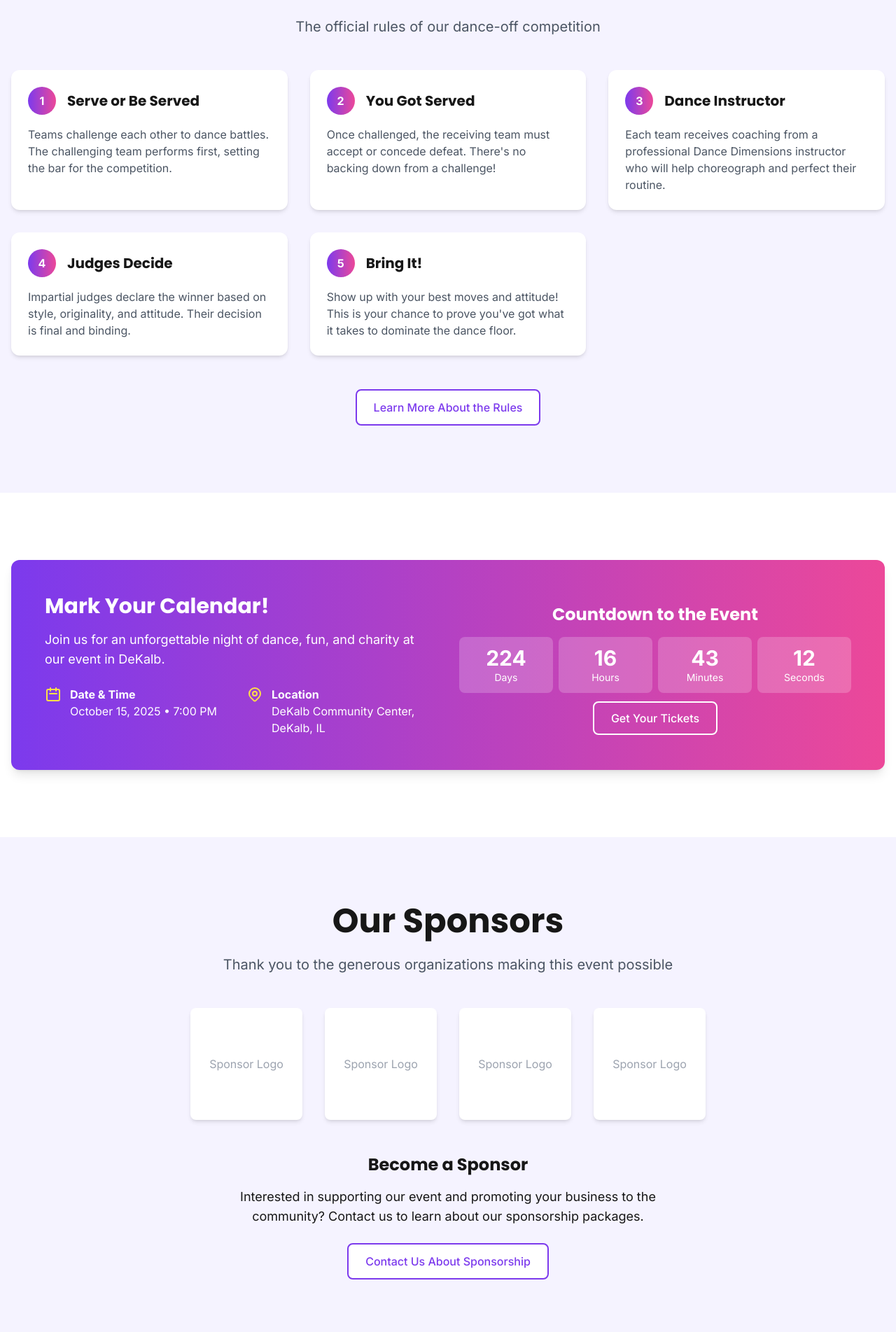
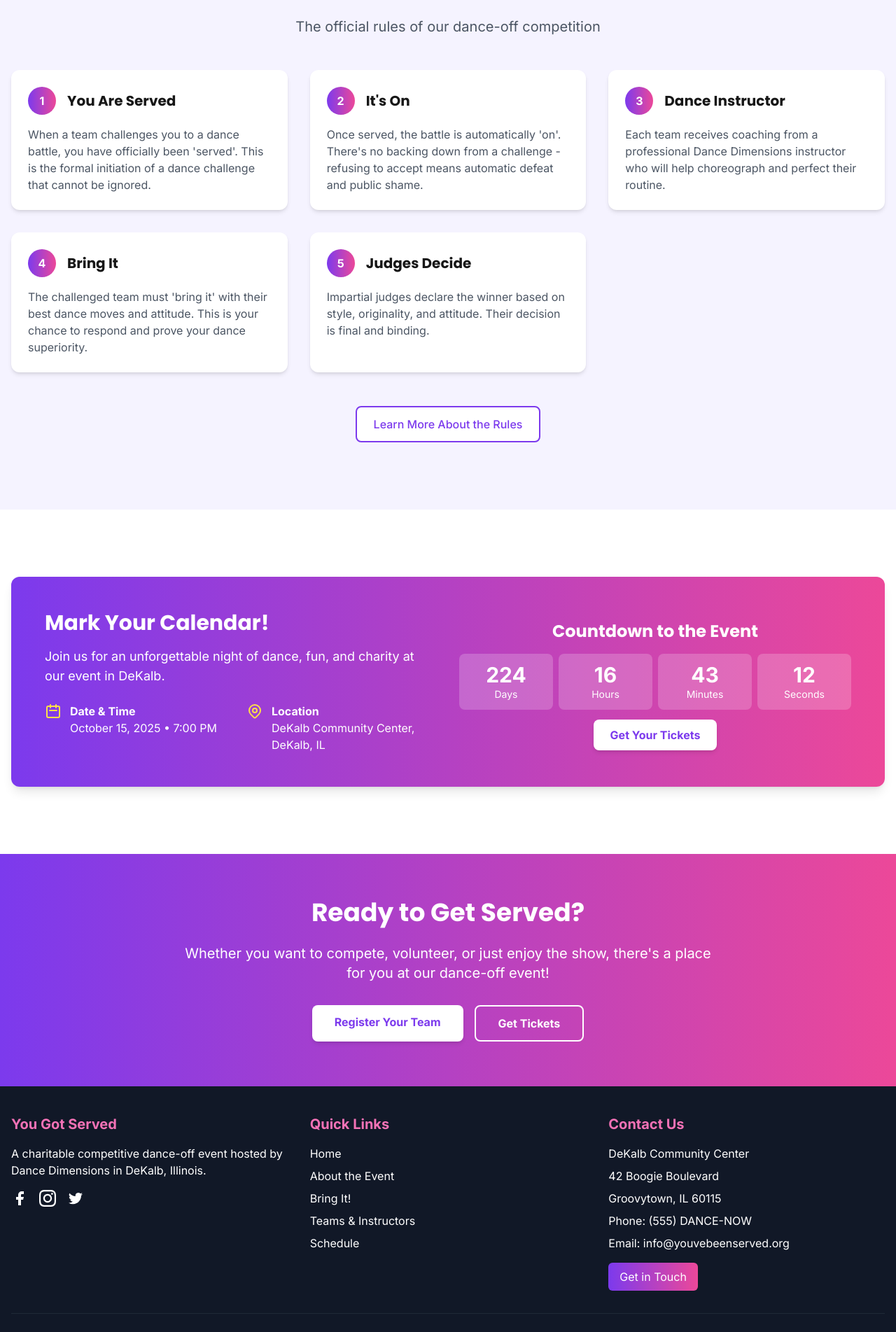
Before and after one commit to ShawnKBeck/dance-off, a Next.js app: page / in a window 1280 px wide. Shown: the part 1400-3303 px from the top of the page at 70% size. Built offline with nearby package versions, Linux system fonts and the light colour scheme.

Commit message:
Update dance-off rules order and remove testimonials section

```diff
--- a/src/app/page.tsx
+++ b/src/app/page.tsx
@@ -6,13 +6,13 @@ export default function Home() {
   const rules = [
     {
       number: 1,
-      title: "Serve or Be Served",
-      description: "Teams challenge each other to dance battles. The challenging team performs first, setting the bar for the competition.",
+      title: "You Are Served",
+      description: "When a team challenges you to a dance battle, you have officially been 'served'. This is the formal initiation of a dance challenge that cannot be ignored.",
     },
     {
       number: 2,
-      title: "You Got Served",
-      description: "Once challenged, the receiving team must accept or concede defeat. There's no backing down from a challenge!",
+      title: "It's On",
+      description: "Once served, the battle is automatically 'on'. There's no backing down from a challenge - refusing to accept means automatic defeat and public shame.",
     },
     {
       number: 3,
@@ -21,13 +21,13 @@ export default function Home() {
     },
     {
       number: 4,
-      title: "Judges Decide",
-      description: "Impartial judges declare the winner based on style, originality, and attitude. Their decision is final and binding.",
+      title: "Bring It",
+      description: "The challenged team must 'bring it' with their best dance moves and attitude. This is your chance to respond and prove your dance superiority.",
     },
     {
       number: 5,
-      title: "Bring It!",
-      description: "Show up with your best moves and attitude! This is your chance to prove you've got what it takes to dominate the dance floor.",
+      title: "Judges Decide",
+      description: "Impartial judges declare the winner based on style, originality, and attitude. Their decision is final and binding.",
     },
   ];
 
@@ -189,24 +189,32 @@ export default function Home() {
                 <h3 className="text-2xl font-bold mb-2 font-poppins">Countdown to the Event</h3>
                 <div className="grid grid-cols-4 gap-2 mt-4">
                   <div className="bg-white/20 rounded-lg p-3">
-                    <div className="text-3xl font-bold">224</div>
+                    <div className="text-3xl font-bold">
+                      224
+                    </div>
                     <div className="text-sm">Days</div>
                   </div>
                   <div className="bg-white/20 rounded-lg p-3">
-                    <div className="text-3xl font-bold">16</div>
+                    <div className="text-3xl font-bold">
+                      16
+                    </div>
                     <div className="text-sm">Hours</div>
                   </div>
                   <div className="bg-white/20 rounded-lg p-3">
-                    <div className="text-3xl font-bold">43</div>
+                    <div className="text-3xl font-bold">
+                      43
+                    </div>
                     <div className="text-sm">Minutes</div>
                   </div>
                   <div className="bg-white/20 rounded-lg p-3">
-                    <div className="text-3xl font-bold">12</div>
+                    <div className="text-3xl font-bold">
+                      12
+                    </div>
                     <div className="text-sm">Seconds</div>
                   </div>
                 </div>
                 <div className="mt-6">
-                  <Link href="/tickets" className="btn-tertiary bg-white text-purple-600 hover:bg-yellow-100">
+                  <Link href="/tickets" className="bg-white text-purple-600 font-bold py-3 px-6 rounded-lg hover:bg-gray-100 transition duration-300 transform hover:scale-105 shadow-md">
                     Get Your Tickets
                   </Link>
                 </div>
@@ -216,36 +224,19 @@ export default function Home() {
         </div>
       </section>
 
-      {/* Sponsors Section */}
-      <section className="section-padding bg-purple-50">
+      {/* CTA Section */}
+      <section className="py-16 bg-gradient-to-r from-purple-600 to-pink-500 text-white">
         <div className="container mx-auto px-4 text-center">
-          <h2 className="section-title">Our Sponsors</h2>
-          <p className="section-subtitle">
-            Thank you to the generous organizations making this event possible
+          <h2 className="text-3xl md:text-4xl font-bold mb-6 font-poppins">Ready to Get Served?</h2>
+          <p className="text-xl max-w-3xl mx-auto mb-8">
+            Whether you want to compete, volunteer, or just enjoy the show, there&apos;s a place for you at our dance-off event!
           </p>
-
-          <div className="flex flex-wrap justify-center items-center gap-8 mt-12">
-            <div className="bg-white p-6 rounded-lg shadow-md w-40 h-40 flex items-center justify-center">
-              <p className="text-gray-400 dark:text-gray-500">Sponsor Logo</p>
-            </div>
-            <div className="bg-white p-6 rounded-lg shadow-md w-40 h-40 flex items-center justify-center">
-              <p className="text-gray-400 dark:text-gray-500">Sponsor Logo</p>
-            </div>
-            <div className="bg-white p-6 rounded-lg shadow-md w-40 h-40 flex items-center justify-center">
-              <p className="text-gray-400 dark:text-gray-500">Sponsor Logo</p>
-            </div>
-            <div className="bg-white p-6 rounded-lg shadow-md w-40 h-40 flex items-center justify-center">
-              <p className="text-gray-400 dark:text-gray-500">Sponsor Logo</p>
-            </div>
-          </div>
-
-          <div className="mt-12">
-            <h3 className="text-2xl font-bold mb-4 font-poppins">Become a Sponsor</h3>
-            <p className="text-lg max-w-2xl mx-auto mb-6">
-              Interested in supporting our event and promoting your business to the community? Contact us to learn about our sponsorship packages.
-            </p>
-            <Link href="/contact" className="btn-secondary inline-block">
-              Contact Us About Sponsorship
+          <div className="flex flex-wrap justify-center gap-4">
+            <Link href="/register" className="bg-white text-purple-600 font-bold py-3 px-8 rounded-lg hover:bg-gray-100 transition duration-300 transform hover:scale-105 shadow-md">
+              Register Your Team
+            </Link>
+            <Link href="/tickets" className="bg-transparent border-2 border-white text-white font-bold py-3 px-8 rounded-lg hover:bg-white/10 transition duration-300 transform hover:scale-105">
+              Get Tickets
             </Link>
           </div>
         </div>
--- a/src/app/rules/page.tsx
+++ b/src/app/rules/page.tsx
@@ -5,13 +5,13 @@ export default function RulesPage() {
   const rules = [
     {
       number: 1,
-      title: "Serve or Be Served",
-      description: "Teams challenge each other to dance battles. The challenging team performs first, setting the bar for the competition.",
+      title: "You Are Served",
+      description: "When a team challenges you to a dance battle, you have officially been 'served'. This is the formal initiation of a dance challenge that cannot be ignored.",
     },
     {
       number: 2,
-      title: "You Got Served",
-      description: "Once challenged, the receiving team must accept or concede defeat. There's no backing down from a challenge!",
+      title: "It's On",
+      description: "Once served, the battle is automatically 'on'. There's no backing down from a challenge - refusing to accept means automatic defeat and public shame.",
     },
     {
       number: 3,
@@ -20,13 +20,13 @@ export default function RulesPage() {
     },
     {
       number: 4,
-      title: "Judges Decide",
-      description: "Impartial judges declare the winner based on style, originality, and attitude. Their decision is final and binding.",
+      title: "Bring It",
+      description: "The challenged team must 'bring it' with their best dance moves and attitude. This is your chance to respond and prove your dance superiority.",
     },
     {
       number: 5,
-      title: "Bring It!",
-      description: "Show up with your best moves and attitude! This is your chance to prove you've got what it takes to dominate the dance floor.",
+      title: "Judges Decide",
+      description: "Impartial judges declare the winner based on style, originality, and attitude. Their decision is final and binding.",
     },
   ];
 
@@ -51,7 +51,7 @@ export default function RulesPage() {
             Bring It!
           </h1>
           <p className="text-xl text-white max-w-3xl mx-auto drop-shadow-md text-shadow">
-            Official Dance-Off Rules Inspired by South Park
+            Official Dance-Off Rules
           </p>
         </div>
       </section>
@@ -93,20 +93,20 @@ export default function RulesPage() {
         </div>
       </section>
 
-      {/* South Park Inspiration */}
+      {/* Cultural Inspiration */}
       <section className="section-padding bg-purple-50 dark:bg-slate-800">
         <div className="container mx-auto px-4">
           <div className="max-w-4xl mx-auto">
-            <h2 className="text-3xl font-bold mb-6 font-poppins text-center">The South Park Inspiration</h2>
+            <h2 className="text-3xl font-bold mb-6 font-poppins text-center">The Dance Battle Tradition</h2>
             <div className="bg-white dark:bg-slate-700 p-8 rounded-lg shadow-md">
               <p className="text-lg mb-4">
-                Our &quot;You Got Served&quot; event pays homage to the iconic South Park episode where Stan, Kyle, Kenny, and Cartman find themselves in an unexpected dance battle after being &quot;served&quot; by a rival dance crew.
+                Our &quot;You Got Served&quot; event celebrates the rich tradition of dance battles that have been a cornerstone of street dance culture for decades.
               </p>
               <p className="text-lg mb-4">
-                While our event takes inspiration from this comedic portrayal, we&apos;ve transformed it into a positive community experience that celebrates dance as an art form and a way to bring people together for a good cause.
+                The three sacred rules of dance battles form the foundation of our competition: when you are served, it&apos;s automatically on, and then you have to bring it. These principles have guided dance battles across many styles and communities.
               </p>
               <p className="text-lg">
-                Don&apos;t worry - no actual &quot;serving&quot; or dance intimidation is required! Just bring your enthusiasm, support your favorite team, and enjoy the show!
+                While our event transforms this competitive tradition into a positive community experience, we maintain the spirit of the challenge: accepting the call to dance and bringing your absolute best to the floor!
               </p>
             </div>
           </div>
@@ -175,19 +175,13 @@ export default function RulesPage() {
                     <svg xmlns="http://www.w3.org/2000/svg" className="h-6 w-6 text-pink-500 mr-2 mt-1" fill="none" viewBox="0 0 24 24" stroke="currentColor">
                       <path strokeLinecap="round" strokeLinejoin="round" strokeWidth={2} d="M13 10V3L4 14h7v7l9-11h-7z" />
                     </svg>
-                    <span className="text-lg"><strong>Attitude (20%):</strong> Energy, confidence, and stage presence.</span>
+                    <span className="text-lg"><strong>Attitude (25%):</strong> Energy, confidence, and stage presence.</span>
                   </li>
                   <li className="flex items-start">
                     <svg xmlns="http://www.w3.org/2000/svg" className="h-6 w-6 text-pink-500 mr-2 mt-1" fill="none" viewBox="0 0 24 24" stroke="currentColor">
                       <path strokeLinecap="round" strokeLinejoin="round" strokeWidth={2} d="M13 10V3L4 14h7v7l9-11h-7z" />
                     </svg>
-                    <span className="text-lg"><strong>Teamwork (15%):</strong> Synchronization and cohesiveness as a group.</span>
-                  </li>
-                  <li className="flex items-start">
-                    <svg xmlns="http://www.w3.org/2000/svg" className="h-6 w-6 text-pink-500 mr-2 mt-1" fill="none" viewBox="0 0 24 24" stroke="currentColor">
-                      <path strokeLinecap="round" strokeLinejoin="round" strokeWidth={2} d="M13 10V3L4 14h7v7l9-11h-7z" />
-                    </svg>
-                    <span className="text-lg"><strong>Audience Response (10%):</strong> Crowd engagement and reaction.</span>
+                    <span className="text-lg"><strong>Teamwork (20%):</strong> Synchronization, formations, and group dynamics.</span>
                   </li>
                 </ul>
               </div>
```
